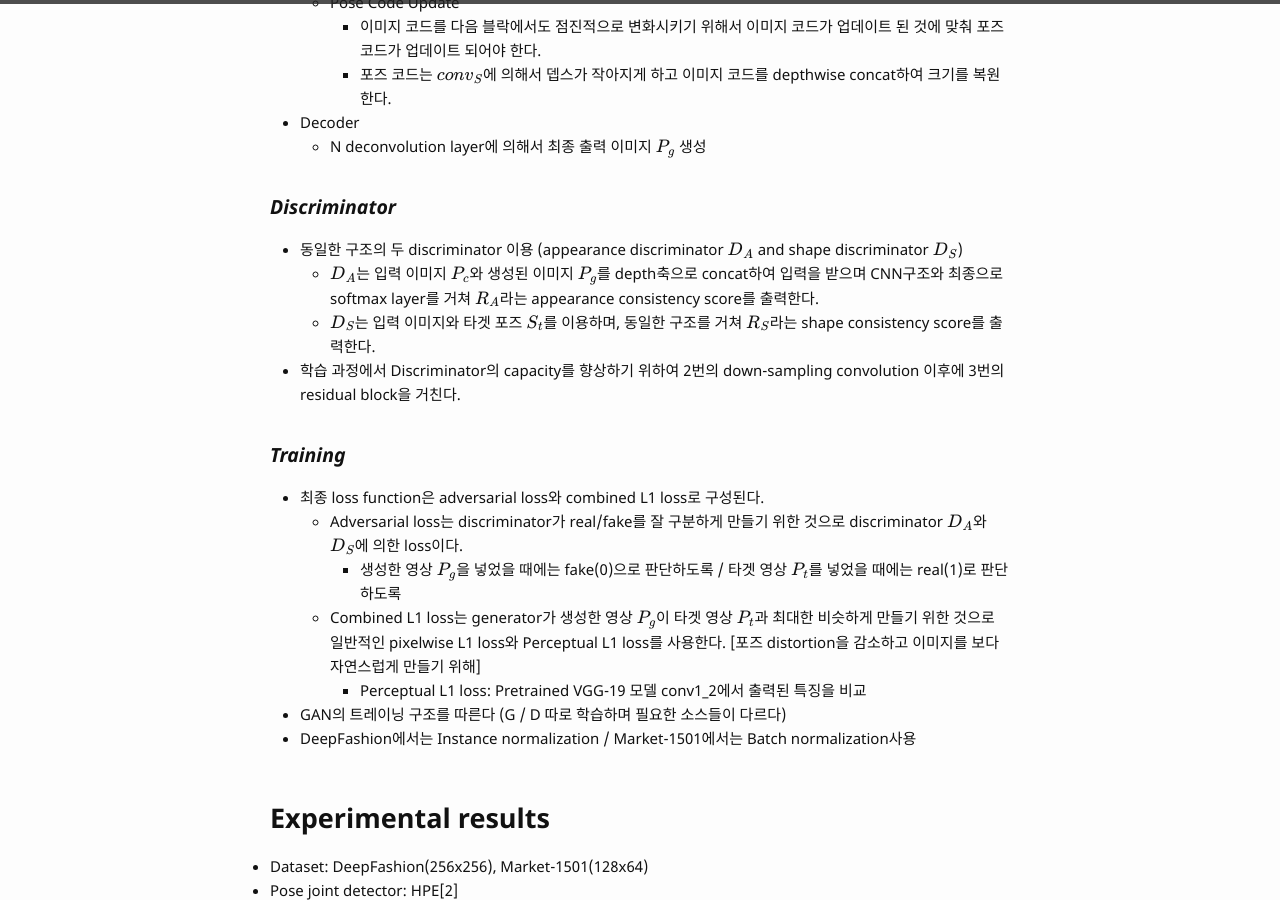
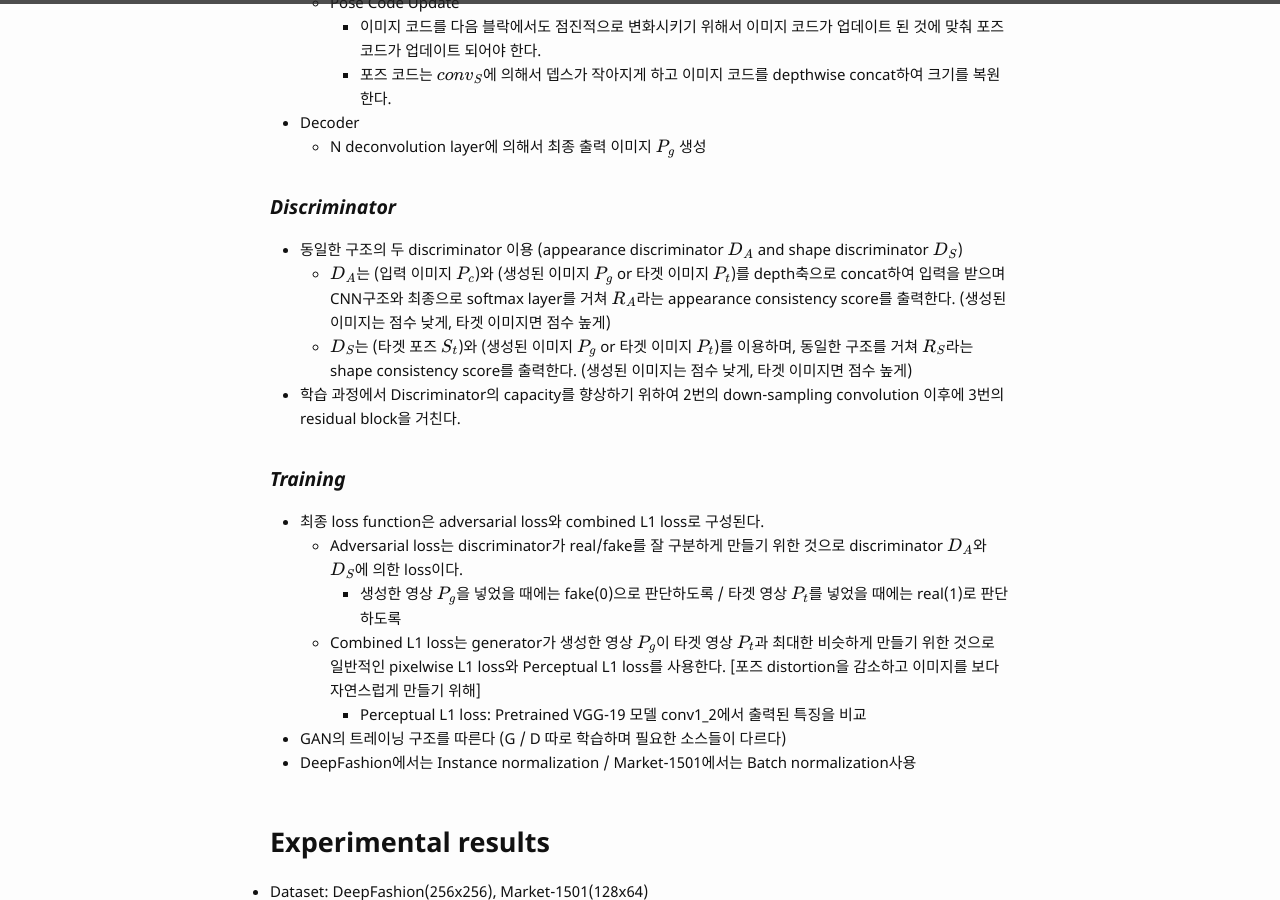
Before and after one commit to bismex/bismex.github.io, a Jekyll site: the page built from _posts/2019-05-22-PATB.md, in a window 1280 px wide and 900 px high, scrolled down 1909 px. Built offline with Jekyll 4.4.1, drawn with Linux system fonts in a browser that asks for light colours; formulas are drawn with MathJax 3; some of the changed text lies outside the part shown.

Commit message:
Update 2019-05-22-PATB.md

```diff
--- a/_posts/2019-05-22-PATB.md
+++ b/_posts/2019-05-22-PATB.md
@@ -52,8 +52,8 @@ tags: CV re-id generative-model attention supervised gan
 
 ### *Discriminator*
 - 동일한 구조의 두 discriminator 이용 (appearance discriminator $$D_A$$ and shape discriminator $$D_S$$)
-  - $$D_A$$는 입력 이미지 $$P_c$$와 생성된 이미지 $$P_g$$를 depth축으로 concat하여 입력을 받으며 CNN구조와 최종으로 softmax layer를 거쳐 $$R_A$$라는 appearance consistency score를 출력한다.
-  - $$D_S$$는 입력 이미지와 타겟 포즈 $$S_t$$를 이용하며, 동일한 구조를 거쳐 $$R_S$$라는 shape consistency score를 출력한다.
+  - $$D_A$$는 (입력 이미지 $$P_c$$)와 (생성된 이미지 $$P_g$$ or 타겟 이미지 $$P_t$$)를 depth축으로 concat하여 입력을 받으며 CNN구조와 최종으로 softmax layer를 거쳐 $$R_A$$라는 appearance consistency score를 출력한다. (생성된 이미지는 점수 낮게, 타겟 이미지면 점수 높게)
+  - $$D_S$$는 (타겟 포즈 $$S_t$$)와 (생성된 이미지 $$P_g$$ or 타겟 이미지 $$P_t$$)를 이용하며, 동일한 구조를 거쳐 $$R_S$$라는 shape consistency score를 출력한다. (생성된 이미지는 점수 낮게, 타겟 이미지면 점수 높게)
 - 학습 과정에서 Discriminator의 capacity를 향상하기 위하여 2번의 down-sampling convolution 이후에 3번의 residual block을 거친다.
 
 ### *Training*
```
Also changed, not shown: other parts of _posts/2019-05-22-PATB.md (+1 -1 lines).
